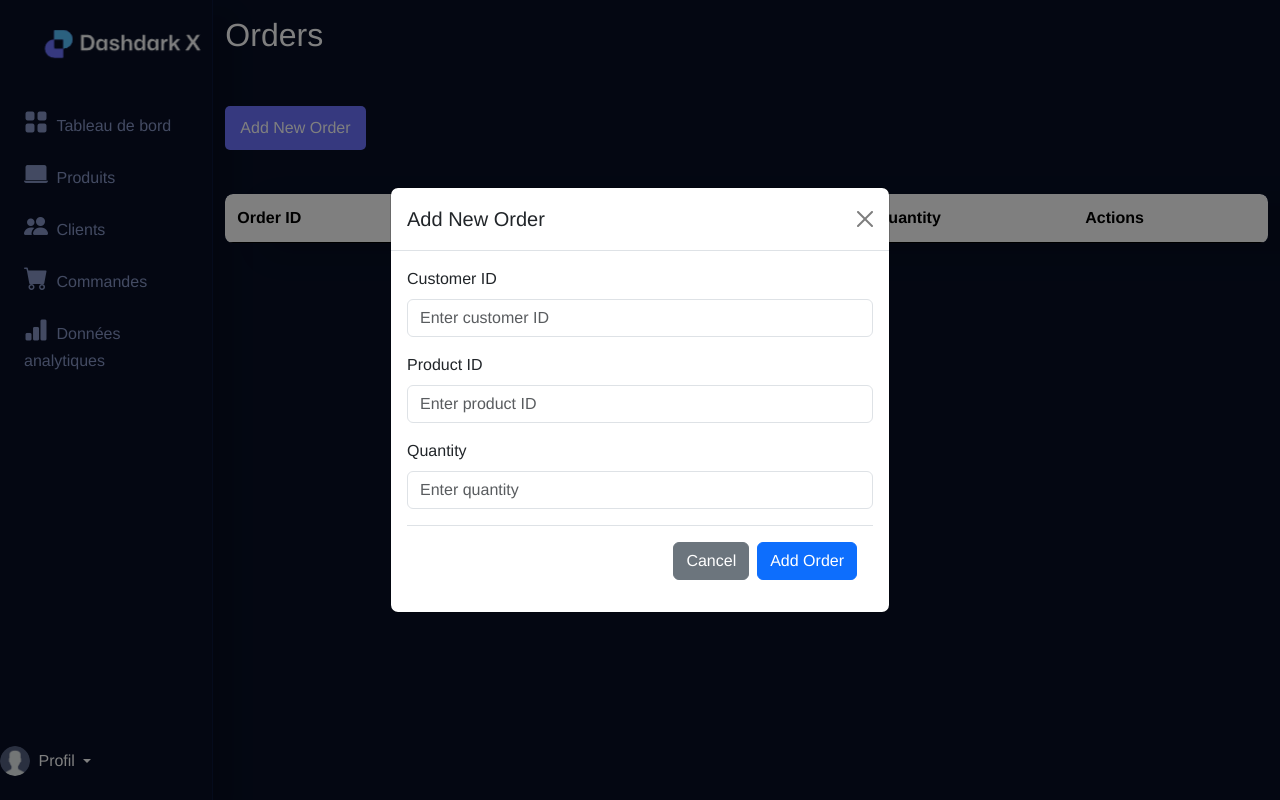
After one commit to PierreDevC/projet_python_app_web_fonc, a Flask app: page /order_list in a window 1280 px wide, after a click on "Add New Order". The commit adds this page. Run offline with Flask 2, Linux system fonts and the light colour scheme; a user stored in the database is signed in; data comes from the database, SQL or seed files in the repository; both versions use the stored data as it was after the commit; lists and menus that the app fills with data are empty; some libraries are stand-ins or nearby versions.

Commit message:
feat(order) : Add functionality to add orders

```diff
--- a/app.py
+++ b/app.py
@@ -1,5 +1,6 @@
+
 import os
-from flask import Flask,render_template, request, url_for, redirect, send_file
+from flask import Flask,render_template, request, url_for, redirect, send_file, flash
 from flask_sqlalchemy import SQLAlchemy
 from flask_login import UserMixin, login_user, LoginManager, login_required, logout_user, current_user
 from flask_wtf import FlaskForm
@@ -39,10 +40,8 @@ class User(db.Model, UserMixin):
 class RegisterForm(FlaskForm):
     username = StringField(validators=[
                            InputRequired(), Length(min=4, max=20)], render_kw={"placeholder": "Username"})
-
     password = PasswordField(validators=[
                              InputRequired(), Length(min=8, max=20)], render_kw={"placeholder": "Password"})
-
     submit = SubmitField('Register')
 
     def validate_username(self, username):
@@ -55,10 +54,8 @@ class RegisterForm(FlaskForm):
 class LoginForm(FlaskForm):
     username = StringField(validators=[
                            InputRequired(), Length(min=4, max=20)], render_kw={"placeholder": "Username"})
-
     password = PasswordField(validators=[
                              InputRequired(), Length(min=8, max=20)], render_kw={"placeholder": "Password"})
-
     submit = SubmitField('Login')
 
 @app.route('/')
@@ -106,13 +103,10 @@ def register():
 
     return render_template('register.html', form=form)
 
-# Products/customers/orders logic
-@app.route('/enternew')
-def new_product():
-    return render_template('add_product.html')
+# Product Routes
 
-@app.route('/addrec',methods=['POST', 'GET'])
-def addrec():
+@app.route('/add_product',methods=['POST', 'GET'])
+def add_product():
     if request.method == 'POST':
         try:
             name = request.form['product_name']
@@ -184,8 +178,8 @@ def update_product():
         finally:
             return render_template("result.html", msg=msg, user=current_user)
 
-@app.route('/delete_selected', methods=['POST'])
-def delete_selected():
+@app.route('/delete_product', methods=['POST'])
+def delete_product():
     if request.method == 'POST':
         try:
             product_ids = request.form.getlist('product_ids')
@@ -261,8 +255,19 @@ def filter_products():
         return render_template("product_list.html", rows=rows)
 
 # Customers routes
-@app.route('/addcustomer', methods=['POST', 'GET'])
-def addcustomer():
+
+@app.route('/customer_list')
+@login_required
+def customers_list():
+    with sqlite3.connect('inventory.db') as conn:
+        conn.row_factory = sqlite3.Row
+        cursor = conn.cursor()
+        cursor.execute('''SELECT * from customers''')
+        rows = cursor.fetchall()
+        return render_template("customer_list.html", rows=rows, user=current_user)
+
+@app.route('/add_customer', methods=['POST', 'GET'])
+def add_customer():
     if request.method == 'POST':
         try:
             first_name = request.form['first_name']
@@ -297,6 +302,7 @@ def addcustomer():
             return render_template("customer_result.html", msg=msg)
 
 @app.route('/delete_selected_customer', methods=['POST'])
+@login_required
 def delete_selected_customer():
     if request.method == 'POST':
         try:
@@ -318,15 +324,75 @@ def delete_selected_customer():
             error_message = f"There was an error deleting the customers: {str(e)}"
             return render_template('customer_result.html', message=error_message, user=current_user)
 
-@app.route('/customer_list')
+
+
+# Order routes
+@app.route('/order_list')
 @login_required
-def customers_list():
+def order_list():
     with sqlite3.connect('inventory.db') as conn:
         conn.row_factory = sqlite3.Row
         cursor = conn.cursor()
-        cursor.execute('''SELECT * from customers''')
-        rows = cursor.fetchall()
-        return render_template("customer_list.html", rows=rows, user=current_user)
+        cursor.execute('''SELECT o.id, o.customer_id, o.product_id, o.quantity,
+                          c.first_name, c.last_name,
+                          p.name, p.stock
+                          FROM orders o
+                          JOIN customers c ON o.customer_id = c.id
+                          JOIN products p ON o.product_id = p.id''')
+        orders = cursor.fetchall()
+        return render_template("order_list.html", orders=orders)
+
+@app.route('/add_order', methods=['POST'])
+@login_required
+def add_order():
+    try:
+        customer_id = request.form['customer_id']
+        product_id = request.form['product_id']
+        quantity = int(request.form['quantity'])
+
+        with sqlite3.connect('inventory.db') as conn:
+            cursor = conn.cursor()
+            cursor.execute('SELECT stock FROM products WHERE id=?', (product_id,))
+            product_stock = cursor.fetchone()[0]
+            if product_stock < quantity:
+                flash('Not enough stock available', 'error')
+                return redirect(url_for('order_list'))
+
+            cursor.execute('INSERT INTO orders (customer_id, product_id, quantity) VALUES (?, ?, ?)', (customer_id, product_id, quantity))
+            cursor.execute('UPDATE products SET stock=stock-? WHERE id=?', (quantity, product_id))
+            conn.commit()
+
+            flash('Order added successfully', 'success')
+    except sqlite3.Error as e:
+        flash(f'Error adding order: {str(e)}', 'error')
+
+    return redirect(url_for('order_list'))
+
+
+@app.route('/delete_order/<int:order_id>', methods=['POST'])
+@login_required
+def delete_order(order_id):
+    if request.method == 'POST':
+        try:
+            with sqlite3.connect('inventory.db') as conn:
+                cursor = conn.cursor()
+                cursor.execute('SELECT product_id, quantity FROM orders WHERE id=?', (order_id,))
+                order_data = cursor.fetchone()
+                if order_data is None:
+                    error_message = "Order not found"
+                else:
+                    product_id, quantity = order_data
+                    cursor.execute('UPDATE products SET stock=stock+? WHERE id=?', (quantity, product_id))
+                    cursor.execute('DELETE FROM orders WHERE id=?', (order_id,))
+                    conn.commit()
+                    success_message = "Order successfully deleted"
+
+            return render_template('order_result.html', message=success_message or error_message)
+
+        except sqlite3.Error as e:
+            error_message = f"There was an error deleting the order: {str(e)}"
+            return render_template('result.html', message=error_message, user=current_user)
+
 
 # Analytics routes
 def generate_pie_chart():
--- a/templates/base.html
+++ b/templates/base.html
@@ -146,7 +146,7 @@
                                 <i class="fs-4 bi-people-fill lightblue"></i> <span class="ms-1 d-none d-sm-inline lightblue">Clients</span></a>
                         </li>
                         <li>
-                            <a href="/product_list" class="nav-link px-0 align-middle">
+                            <a href="/order_list" class="nav-link px-0 align-middle">
                                 <i class="fs-4 bi bi-cart-fill lightblue"></i> <span class="ms-1 d-none d-sm-inline lightblue">Commandes</span></a>
                         </li>
                         <li>
--- a/templates/customer_list.html
+++ b/templates/customer_list.html
@@ -23,8 +23,6 @@
         }
     }
 </script>
-
-<!-- <a href="/enternew" class="btn btn-primary mb-3">Add New Product</a> -->
 
 <button type="button" class="buttons" data-bs-toggle="modal" data-bs-target="#exampleModal">
     Ajouter un nouveau client
@@ -70,7 +68,7 @@
           <button type="button" class="btn-close" data-bs-dismiss="modal" aria-label="Close"></button>
         </div>
         <div class="modal-body">
-        <form action="{{ url_for('addcustomer')}}" method="POST">
+        <form action="{{ url_for('add_customer')}}" method="POST">
         <div class="mb-3">
             <label for="CustomerName" class="form-label">First Name</label>
             <input type="text" class="form-control" name="first_name" placeholder="Enter customer first name">
--- /dev/null
+++ b/templates/order_list.html
@@ -0,0 +1,88 @@
+{% extends 'base.html' %}
+
+{% block title %}Orders{% endblock %}
+
+{% block content %}
+<h2 class="text-white">Orders</h2>
+<br>
+
+<button type="button" class="buttons" data-bs-toggle="modal" data-bs-target="#addOrderModal">
+    Add New Order
+</button>
+
+<br><br>
+
+<table id="datatable" class="table table-striped table-hover">
+    <thead>
+        <tr>
+            <th>Order ID</th>
+            <th>Customer</th>
+            <th>Product</th>
+            <th>Quantity</th>
+            <th>Actions</th>
+        </tr>
+    </thead>
+    <tbody>
+        {% for order in orders %}
+        <tr>
+            <td>{{ order.id }}</td>
+            <td>{{ order.first_name }} {{ order.last_name }}</td>
+            <td>{{ order.name }}</td>
+            <td>{{ order.quantity }}</td>
+            <td>
+                <button type="button" class="btn btn-danger btn-sm" onclick="deleteOrder({{ order.id }})">Delete</button>
+            </td>
+        </tr>
+        {% endfor %}
+    </tbody>
+</table>
+
+<!-- Add Order Modal -->
+<div class="modal fade" id="addOrderModal" tabindex="-1" aria-hidden="true">
+    <div class="modal-dialog modal-dialog-centered">
+        <div class="modal-content">
+            <div class="modal-header">
+                <h5 class="modal-title">Add New Order</h5>
+                <button type="button" class="btn-close" data-bs-dismiss="modal" aria-label="Close"></button>
+            </div>
+            <div class="modal-body">
+                <form action="{{ url_for('add_order') }}" method="POST">
+                    <div class="mb-3">
+                        <label for="customer_id" class="form-label">Customer ID</label>
+                        <input type="text" class="form-control" name="customer_id" placeholder="Enter customer ID">
+                    </div>
+                    <div class="mb-3">
+                        <label for="product_id" class="form-label">Product ID</label>
+                        <input type="text" class="form-control" name="product_id" placeholder="Enter product ID">
+                    </div>
+                    <div class="mb-3">
+                        <label for="quantity" class="form-label">Quantity</label>
+                        <input type="text" class="form-control" name="quantity" placeholder="Enter quantity">
+                    </div>
+                    <div class="modal-footer">
+                        <button type="button" class="btn btn-secondary" data-bs-dismiss="modal">Cancel</button>
+                        <button type="submit" class="btn btn-primary">Add Order</button>
+                    </div>
+                </form>
+            </div>
+        </div>
+    </div>
+</div>
+
+<script>
+    function deleteOrder(orderId) {
+        if (confirm('Are you sure you want to delete this order?')) {
+            fetch(`/delete_order/${orderId}`, {
+                method: 'POST',
+            }).then(response => {
+                if (response.ok) {
+                    location.reload();
+                } else {
+                    alert('Error deleting order');
+                }
+            });
+        }
+    }
+</script>
+
+{% endblock %}
--- a/templates/product_list.html
+++ b/templates/product_list.html
@@ -110,7 +110,7 @@
 
 
 
-<form method="POST" action="/delete_selected" id="deleteForm">
+<form method="POST" action="/delete_product" id="deleteForm">
     <table id="datatable" class="table table-striped table-hover">
         <thead>
             <tr>
@@ -174,7 +174,7 @@
                 <button type="button" class="btn-close" data-bs-dismiss="modal" aria-label="Close"></button>
             </div>
             <div class="modal-body">
-                <form action="{{ url_for('addrec')}}" method="POST">
+                <form action="{{ url_for('add_product')}}" method="POST">
                     <div class="mb-3">
                         <label for="ProductName" class="form-label">Product Name</label>
                         <input type="text" class="form-control" name="product_name" placeholder="Enter product name" required>
```
Also changed, not shown: create_tables.py (added, +53 -0 lines), models.py (+48 -7 lines), requirements.txt (added, +10 -0 lines), instance/database.db, inventory.db.
